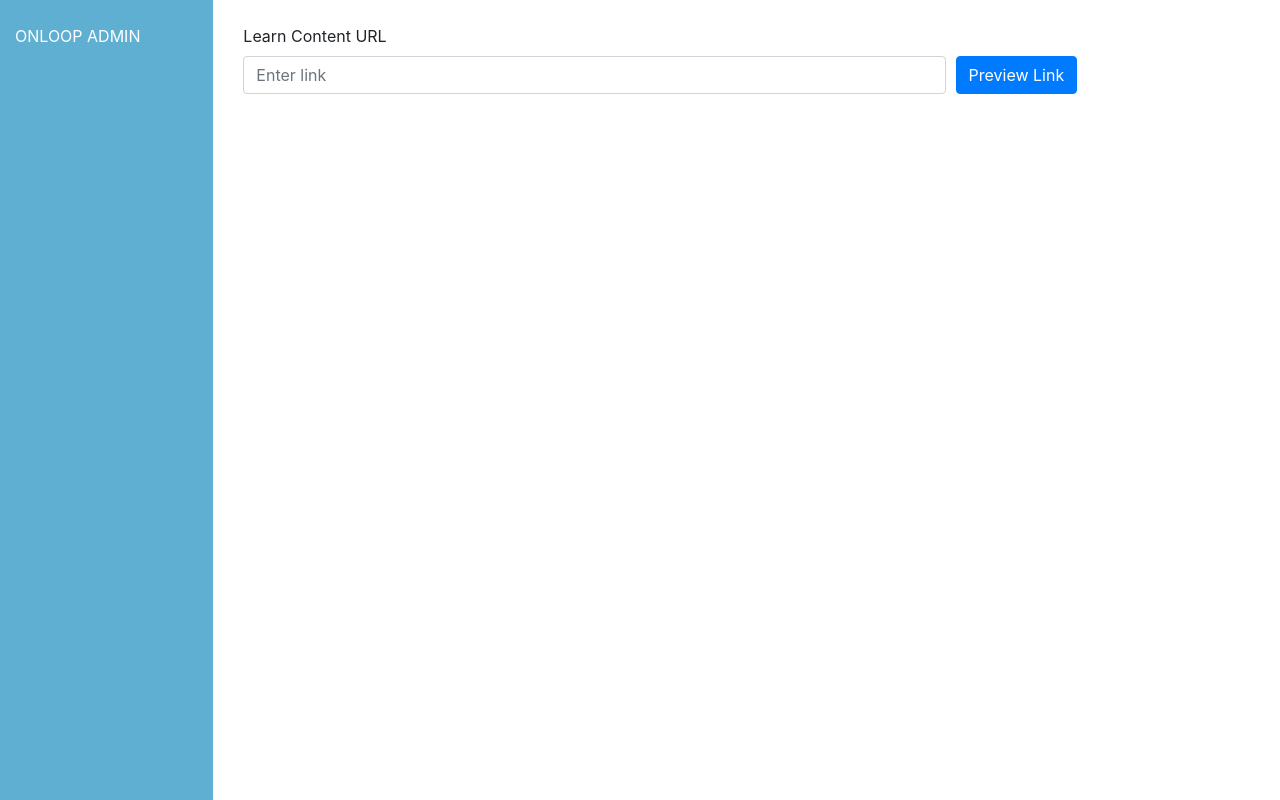
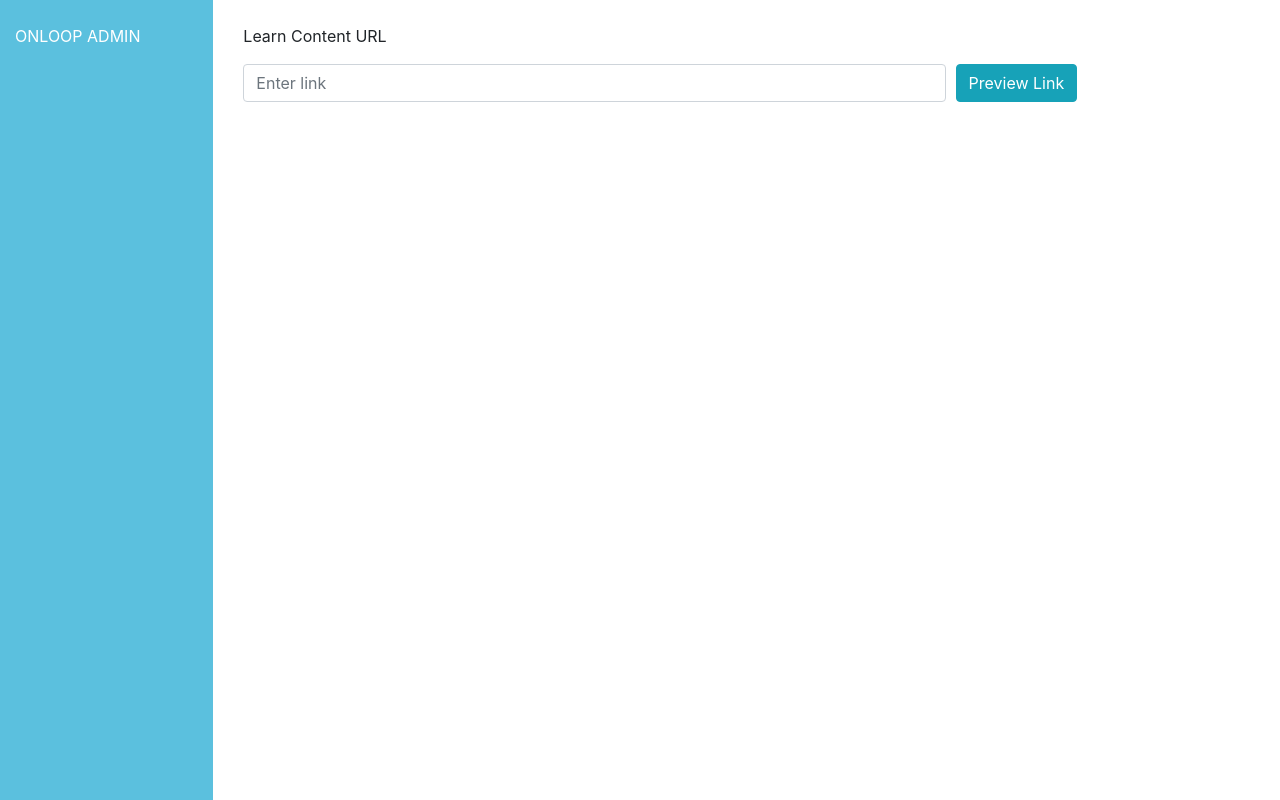
Before and after one commit to cjbeattie/link-preview, a React (Create React App) app in the folder link-preview/: page / in a window 1280 px wide. Built offline with nearby package versions, Linux system fonts and the light colour scheme.

Commit message:
Layout tweaks

```diff
--- a/link-preview/src/App.js
+++ b/link-preview/src/App.js
@@ -8,11 +8,14 @@ import Sidebar from './components/Sidebar';
 
 function App() {
   return (
-    // <Container fluid style={{ height: '100vh' }} >
     <Container fluid className="vh-100" >
       <Row className="h-100">
-        <Col xs={2} style={{ backgroundColor: "#5eafd1" }}> <Sidebar /></Col>
-        <Col ><Content /></Col>
+        <Col xs={2} style={{ backgroundColor: "#5bc0de" }}>
+          <Sidebar />
+        </Col>
+        <Col >
+          <Content />
+        </Col>
       </Row>
     </Container >
   );
--- a/link-preview/src/components/Content.js
+++ b/link-preview/src/components/Content.js
@@ -3,9 +3,6 @@ import PreviewDisplay from './PreviewDisplay';
 import { useState } from 'react';
 import axios from "axios";
 import { Container, Row, Col } from 'react-bootstrap';
-
-
-
 
 const Content = () => {
 
@@ -17,13 +14,6 @@ const Content = () => {
         url: ""
     });
 
-    // const [data, setData] = useState({
-    //     title: "React JS - React Tutorial for Beginners",
-    //     description: "React JS Tutorial - Get up & running with React JS: the most popular JavaScript library in the world! 🔥 Want to master React? Get my React mastery course: http://bit.ly/2KVl2A3 👉 Subscribe for more videos like this: https://goo.gl/6PYaGF Want to learn more from me? Check out my blog and courses: Courses: https://codewithmosh.com Blog: https://programmingwithmosh.com Facebook: https://www.facebook.com/programmingwithmosh/ Twitter: https://twitter.com/moshhamedani TABLE OF CONTENT 00:00 Introduction 01:14 What is React 05:48 Setting Up the Development Environment 09:27 Your First React App 16:03 Hello World 22:26 Components 24:06 Setting Up the Project 26:15 Your First React Component 31:38 Specifying Children 35:56 Embedding Expressions 40:49 Setting Attributes 46:36 Rendering Classes Dynamically 50:57 Rendering Lists 54:58 Conditional Rendering 1:01:04 Handling Events 1:03:56 Binding Event Handlers 1:08:34 Updating the State 1:10:51 What Happens When State Changes 1:12:58 Passing Event Arguments 1:17:31 Composing Components 1:21:18 Passing Data to Components 1:24:31 Passing Children 1:27:44 Debugging React Apps 1:31:55 Props...",
-    //     image: "https://i.ytimg.com/vi/Ke90Tje7VS0/maxresdefault.jpg",
-    //     url: "https://www.youtube.com/watch?v=Ke90Tje7VS0"
-    // });
-
     const handleClick = (link, e) => {
         e.preventDefault();
 
@@ -32,7 +22,6 @@ const Content = () => {
         axios
             .get(`http://api.linkpreview.net/?key=${process.env.REACT_APP_API_KEY}&q=${link}`)
             .then((res) => {
-                console.log("success! ", res)
                 setData(res.data);
                 setError(false);
             })
@@ -46,14 +35,12 @@ const Content = () => {
         <>
             <Container>
                 <Row>
-                    <Col xs={10}>
+                    <Col md={10}>
                         <Input handleClick={handleClick} />
                         <PreviewDisplay data={data} error={error} />
                     </Col>
                 </Row>
-
             </Container>
-
         </>
     )
 }
--- a/link-preview/src/components/Input.js
+++ b/link-preview/src/components/Input.js
@@ -9,11 +9,9 @@ const Input = (props) => {
     return (
         <>
             <Form className="mt-4">
-
-                {/* <Form.Group controlId="formBasicEmail"> */}
                 <Form.Label>Learn Content URL</Form.Label>
                 <Form.Row>
-                    <Col>
+                    <Col className="mt-2">
                         <Form.Control
                             type="text"
                             placeholder={text}
@@ -21,9 +19,9 @@ const Input = (props) => {
                                 setText(e.target.value)}
                         />
                     </Col>
-                    <Col xs="auto">
+                    <Col md="auto" className="mt-2">
                         <Button
-                            variant="primary"
+                            variant="info"
                             type="submit"
                             onClick={(e) =>
                                 props.handleClick(text, e)}>
@@ -31,9 +29,6 @@ const Input = (props) => {
                         </Button>
                     </Col>
                 </Form.Row>
-
-                {/* </Form.Group> */}
-
             </Form>
         </>
     )
--- a/link-preview/src/components/Sidebar.js
+++ b/link-preview/src/components/Sidebar.js
@@ -1,8 +1,6 @@
 const Sidebar = () => {
     return (
-        <>
-            <div className="mt-4" style={{ color: 'white' }}>ONLOOP ADMIN</div>
-        </>
+        <p className="mt-4" style={{ color: 'white' }}>ONLOOP ADMIN</p>
     )
 }
 
```
